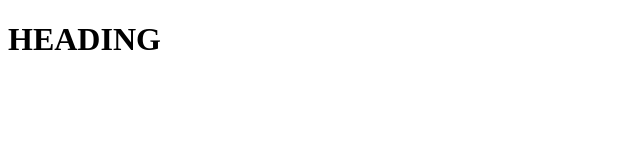
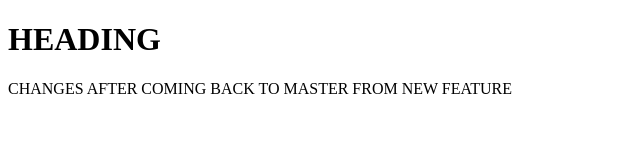
Before and after one commit to devanshi-sharma-hbwsl/test-repo, a plain HTML site: page index.html in a window 1280 px wide. Shown: the whole page, without its empty margins (0-640 px from the left). Drawn offline with Linux system fonts and the light colour scheme.

```diff
--- a/index.html
+++ b/index.html
@@ -9,5 +9,7 @@
 
 <h1>HEADING</h1>
 
+<p>CHANGES AFTER COMING BACK TO MASTER FROM NEW FEATURE</p>
+
 </body>
 </html>
```
Also changed, not shown: dir3/file.txt (added).
